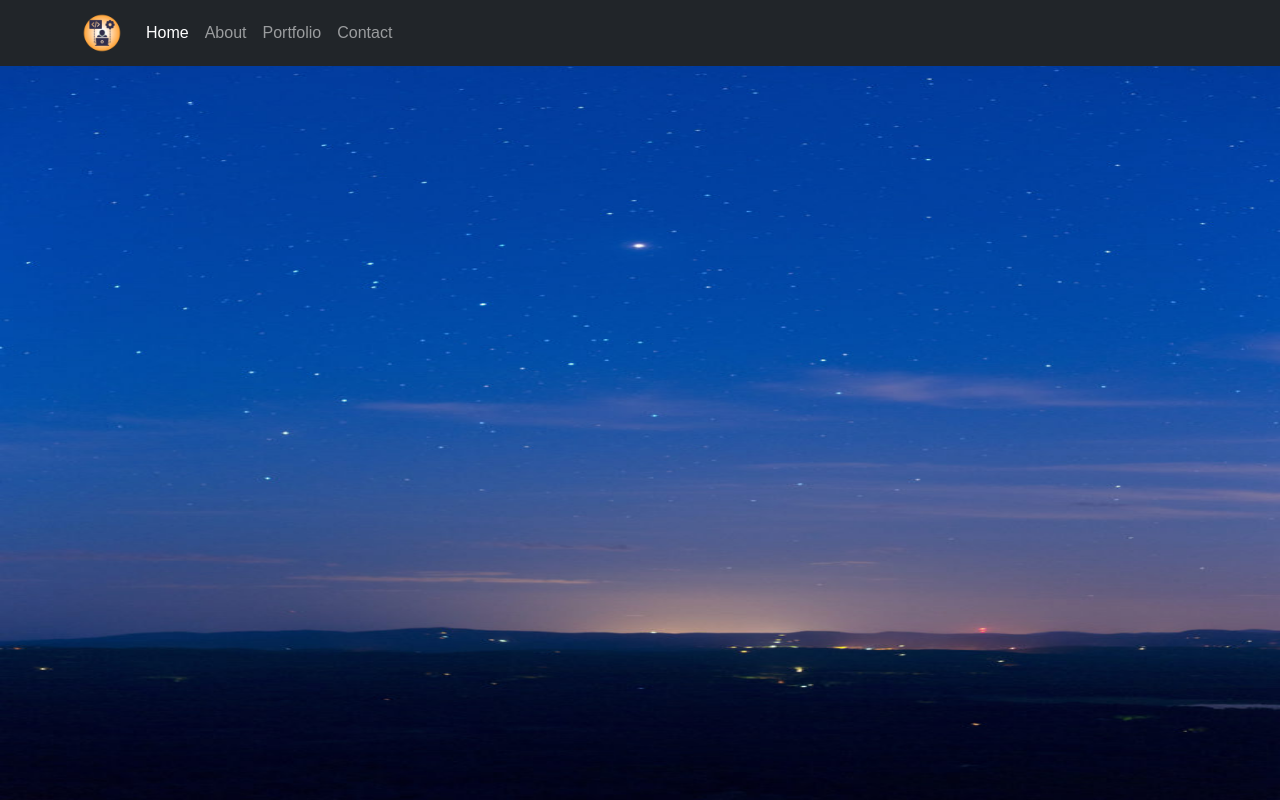
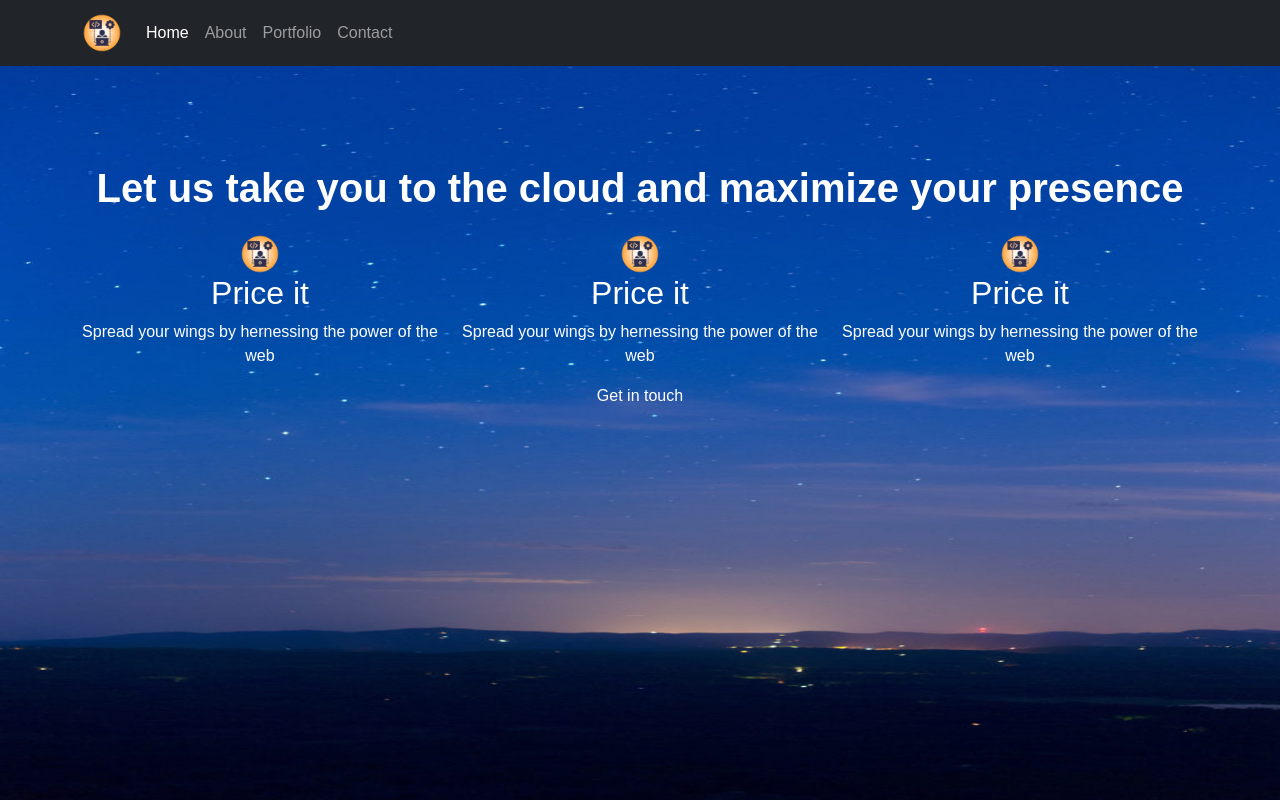
Before and after one commit to chismoc/companyWeb, a plain HTML site: page index.html in a window 1280 px wide. Drawn offline with nearby package versions, Linux system fonts and the light colour scheme.

Commit message:
fix background cover

```diff
--- a/index.html
+++ b/index.html
@@ -36,6 +36,45 @@
     </div>
   </nav>
    <!--header-->
+   <div class="jumbotron mt-4 p-5  rounded">
+    <div class="container">
+
+          <!--header-->
+          <div class="header">
+          <p>Let us take you to the cloud and maximize your presence</p>
+
+          </div><!--end of header-->
+
+
+          <!--featured part-->
+          <div class="featured">
+            <!--row to use grid and limit space taken by featured content-->
+            <div class="row">
+              <!--use only 9 columns in mid and large devices-->
+              <div class="col-md-4">
+                <img src="images/logo.png">
+                <h2>Price it</h1>
+                <p>Spread your wings by hernessing the power of the web<br/>
+
+              </div><!--first div-->
+              <div class="col-md-4">
+                <img src="images/logo.png">
+                <h2>Price it</h1>
+                <p>Spread your wings by hernessing the power of the web<br/>
+
+              </div><!--second div-->
+
+              <div class="col-md-4">
+                <img src="images/logo.png">
+                <h2>Price it</h1>
+                <p>Spread your wings by hernessing the power of the web<br/>
+
+              </div><!--third div-->
+            </div><!--end of row-->
+            <p>Get in touch</p>
+          </div><!--end of featured-->
+    </div><!--rnd of coontainer-->
+  </div><!--end of jumbotron-->
    <!--icons with text-->
    <!--contact button-->
    <!--footer-->
--- a/styling.css
+++ b/styling.css
@@ -3,7 +3,7 @@
  body,html{
   background-image: url("images/background.jpeg");
   background-size: 100% 100%;
-  height: 100%;
+  background-attachment: fixed;
   background-repeat: no-repeat;
   font-family: Arial, Helvetica, sans-serif;
 
@@ -20,12 +20,26 @@
   border-bottom: solid 1px green;
 
   }
+  .header p{
+    font-weight: bold;
+    color: white;
+    font-size: 40px;
+    text-align: center;
+    margin-top: 20px;
+  }
 
  /*Style jumbotron */
  /*limit width of icons section */
 
  /*style icons using grid system */
+ .featured{
+  text-align: center;
+  color: white;
+ }
 
+.featured img{
+width: 40px;
+}
  /*style contact button */
 
  /* style footer*/
```
